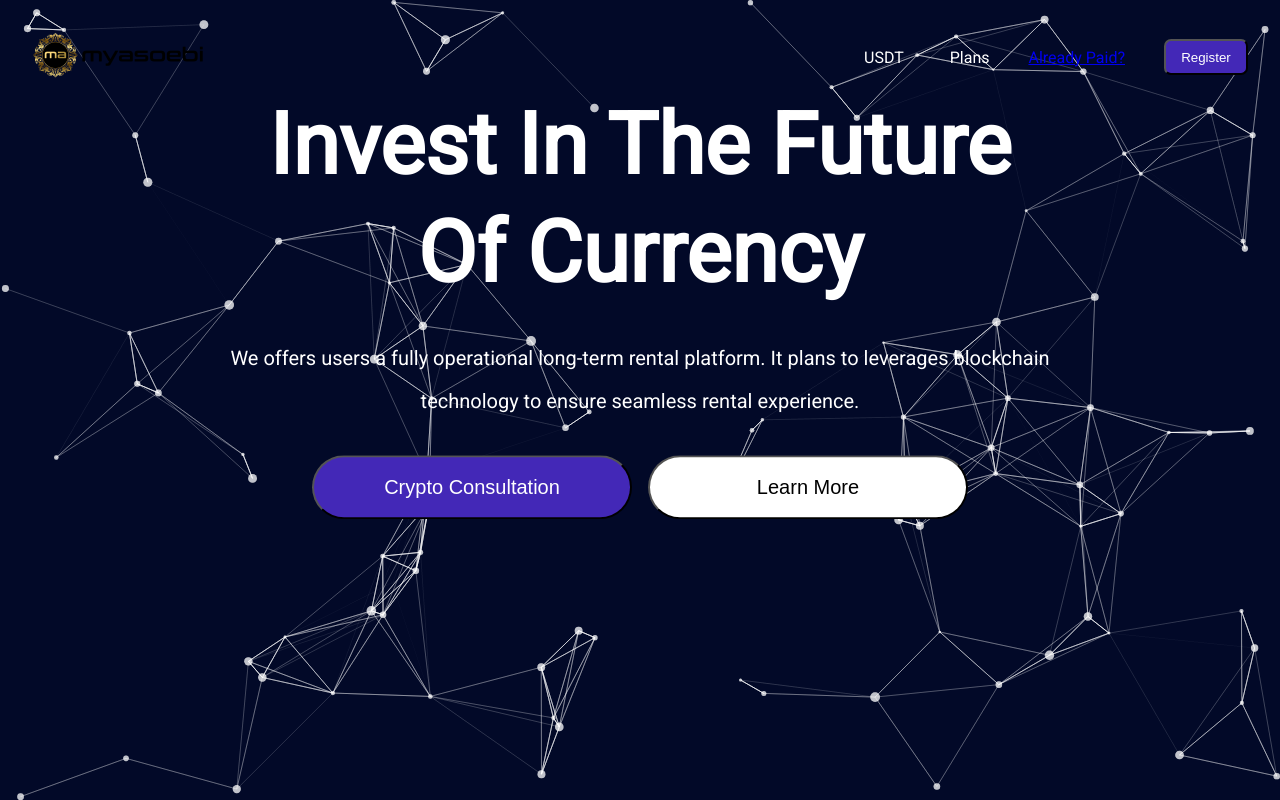
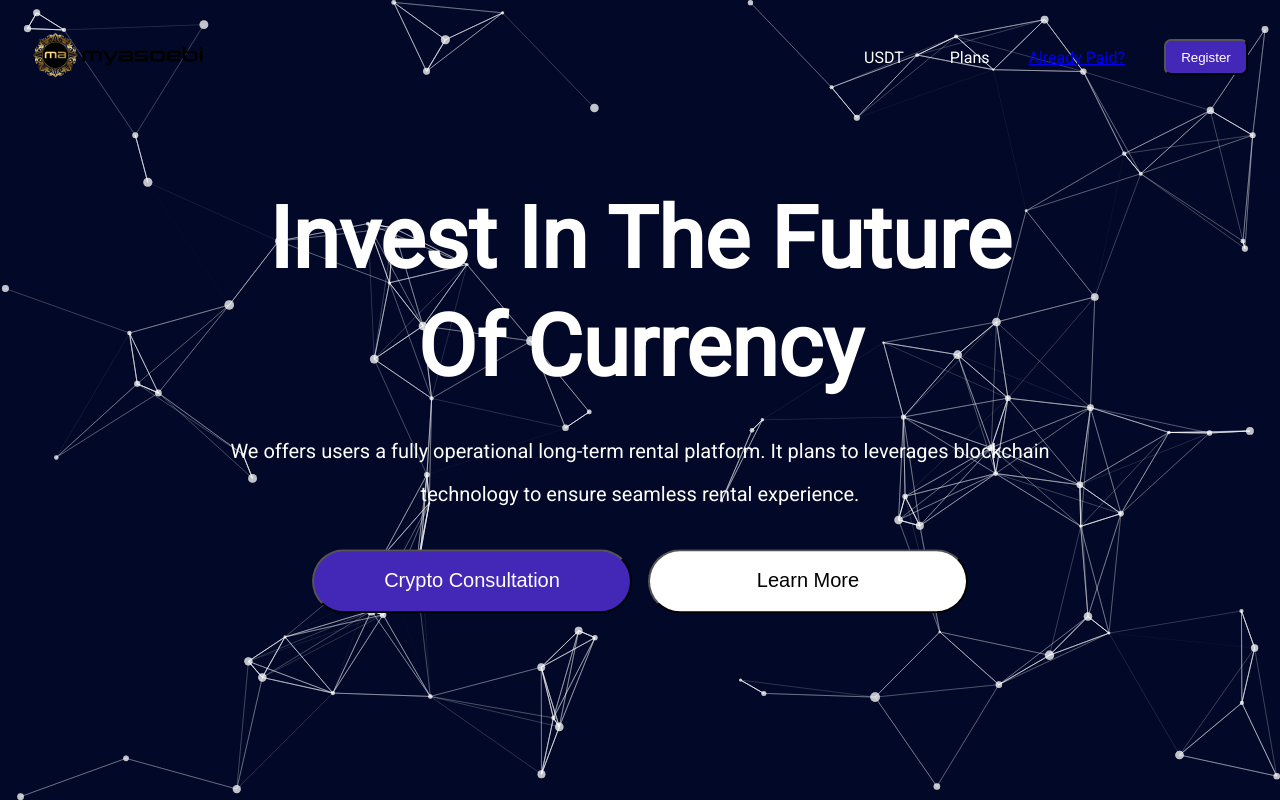
Before and after one commit to nkemjikaobi/wagmi, a React (Create React App) app: page / in a window 1280 px wide. Built offline with nearby package versions, Linux system fonts and the light colour scheme.

Commit message:
Particles Js

```diff
--- a/src/Pages/Home/HomePage.module.scss
+++ b/src/Pages/Home/HomePage.module.scss
@@ -4,7 +4,7 @@
 	display: flex;
 	flex-direction: column;
 	align-items: center;
-	top: 38%;
+	top: 50%;
 	left: 50%;
 	transform: translate(-50%, -50%);
 	color: color(White);
```
